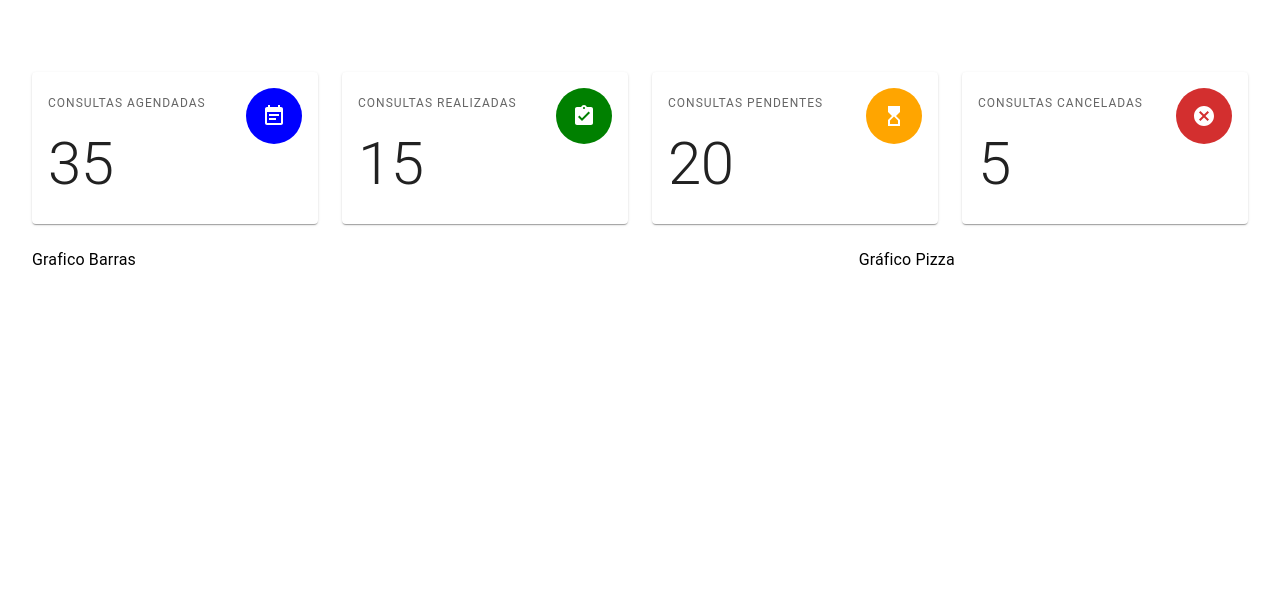
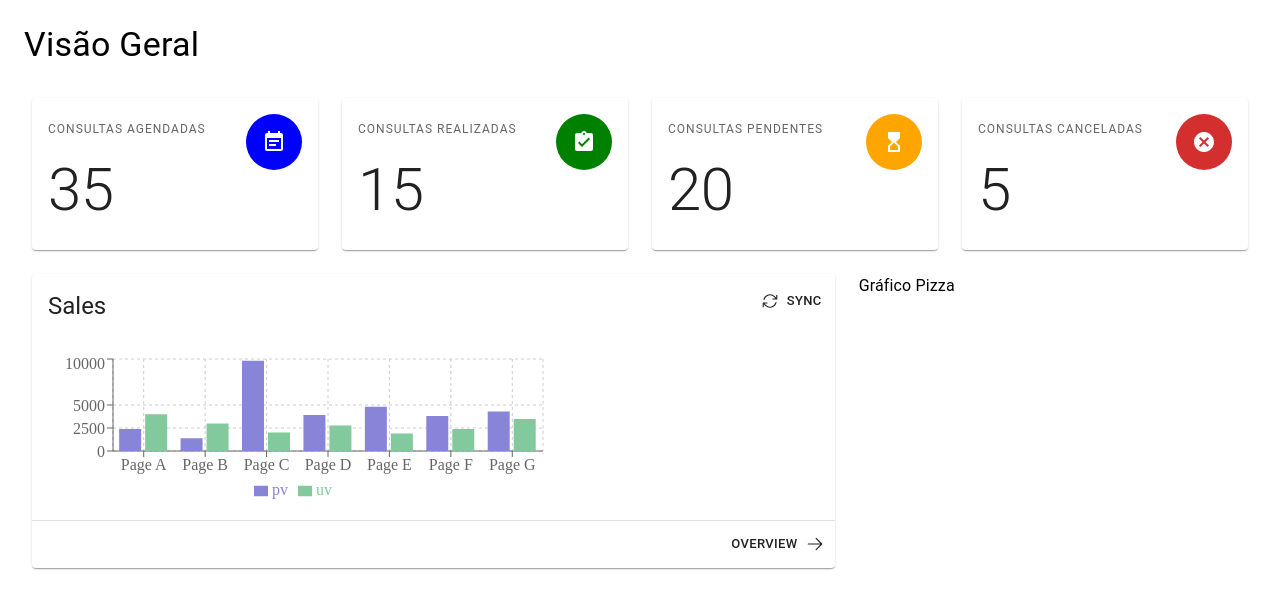
Before and after one commit to mtsteo/projeto-SGACO, a Next.js app: page /home/Home in a window 1280 px wide. Shown: the top 608 px of the page. Built offline with nearby package versions, Linux system fonts and the light colour scheme.

Commit message:
grafico barra começado

```diff
--- a/package.json
+++ b/package.json
@@ -20,6 +20,7 @@
     "react-pro-sidebar": "^1.0.0",
     "react-router-dom": "^6.8.1",
     "react-scripts": "5.0.1",
+    "recharts": "^2.6.2",
     "web-vitals": "^2.1.4",
     "yup": "^1.1.1"
   },
--- a/src/pages/home/Home.js
+++ b/src/pages/home/Home.js
@@ -4,17 +4,29 @@ import {TotalConsultas} from  './sections/TotalConsultas.js'
 import { ConsultasPendentes } from './sections/ConsultasPendentes.js';
 import { ConsultasCanceladas } from './sections/ConsultasCanceladas.js';
 import { ConsultasRealizadas } from './sections/ConsutasRealizadas.js'
-const now = new Date();
+import { GraficoConsultas } from './sections/GraficoConsultas.js';
+
+const now = new Date().toUTCString().slice();
 
 const Home = () => (
   <>
+  <Typography
+        variant='h4'
+        sx={{py:2,
+          marginLeft:2
+        }}
+        >
+          Visão Geral
+        </Typography>
     <Box
       component="main"
       sx={{
         flexGrow: 1,
-        py: 8
+        py: 2
       }}
     >
+
+
       <Container maxWidth="xl">
         <Grid
           container
@@ -52,9 +64,7 @@ const Home = () => (
             xs={12}
             lg={8}
           >
-            <Typography>
-              Grafico Barras
-            </Typography>
+            <GraficoConsultas/>
           </Grid>
           <Grid
             xs={12}
--- a/src/pages/home/sections/GraficoConsultas.js
+++ b/src/pages/home/sections/GraficoConsultas.js
@@ -1,9 +1,118 @@
-import React from 'react'
 
-function GraficoConsultas() {
+import ArrowPathIcon from '@heroicons/react/24/solid/ArrowPathIcon';
+import ArrowRightIcon from '@heroicons/react/24/solid/ArrowRightIcon';
+import { BarChart, Bar, Cell, XAxis, YAxis, CartesianGrid, Tooltip, Legend, ResponsiveContainer } from 'recharts';
+import {
+  Button,
+  Card,
+  CardActions,
+  CardContent,
+  CardHeader,
+  Divider,
+  SvgIcon
+} from '@mui/material';
+
+
+
+
+const data = [
+  {
+    name: 'Page A',
+    uv: 4000,
+    pv: 2400,
+    amt: 2400,
+  },
+  {
+    name: 'Page B',
+    uv: 3000,
+    pv: 1398,
+    amt: 2210,
+  },
+  {
+    name: 'Page C',
+    uv: 2000,
+    pv: 9800,
+    amt: 2290,
+  },
+  {
+    name: 'Page D',
+    uv: 2780,
+    pv: 3908,
+    amt: 2000,
+  },
+  {
+    name: 'Page E',
+    uv: 1890,
+    pv: 4800,
+    amt: 2181,
+  },
+  {
+    name: 'Page F',
+    uv: 2390,
+    pv: 3800,
+    amt: 2500,
+  },
+  {
+    name: 'Page G',
+    uv: 3490,
+    pv: 4300,
+    amt: 2100,
+  },
+];
+
+
+
+
+export const GraficoConsultas = () => {
+
+
   return (
-    <div>GraficoConsultas</div>
-  )
-}
-
-export default GraficoConsultas
+    <Card sx={{height:'100%'}}>
+      <CardHeader
+        action={(
+          <Button
+            color="inherit"
+            size="small"
+            startIcon={(
+              <SvgIcon fontSize="small">
+                <ArrowPathIcon />
+              </SvgIcon>
+            )}
+          >
+            Sync
+          </Button>
+        )}
+        title="Sales"
+      />
+      <CardContent>
+        <BarChart
+          data={data}
+          width={500}
+          height={150}
+        >
+          <CartesianGrid strokeDasharray="3 3" />
+          <XAxis dataKey="name" />
+          <YAxis />
+          <Tooltip />
+          <Legend />
+          <Bar dataKey="pv" fill="#8884d8" />
+          <Bar dataKey="uv" fill="#82ca9d" />
+        </BarChart>
+      </CardContent>
+      <Divider />
+      <CardActions sx={{ justifyContent: 'flex-end' }}>
+        <Button
+          color="inherit"
+          endIcon={(
+            <SvgIcon fontSize="small">
+              <ArrowRightIcon />
+            </SvgIcon>
+          )}
+          size="small"
+        >
+          Overview
+        </Button>
+      </CardActions>
+    </Card>
+  );
+};
```
Also changed, not shown: 1 other file (tests, documents, lock files or other folders).
